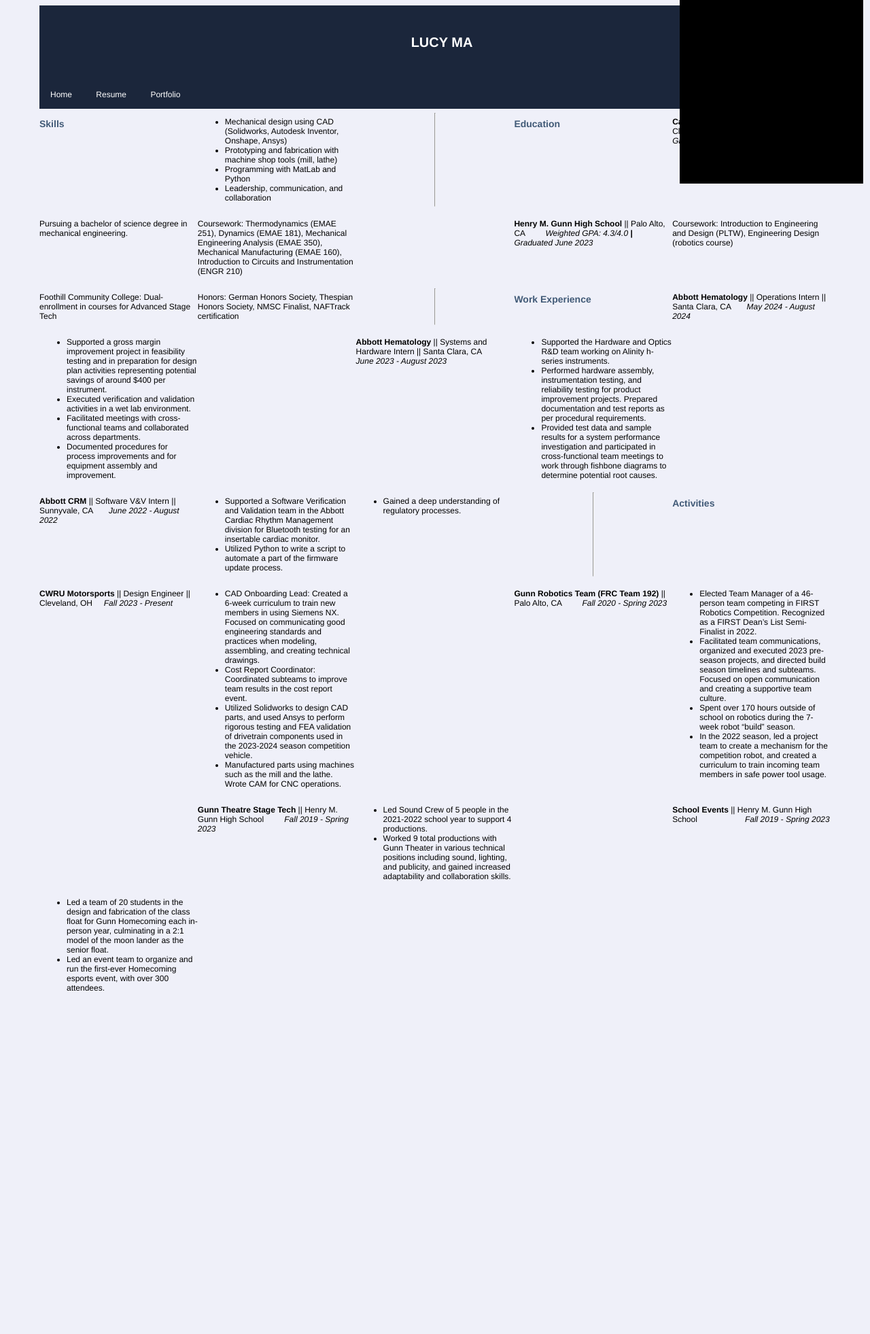
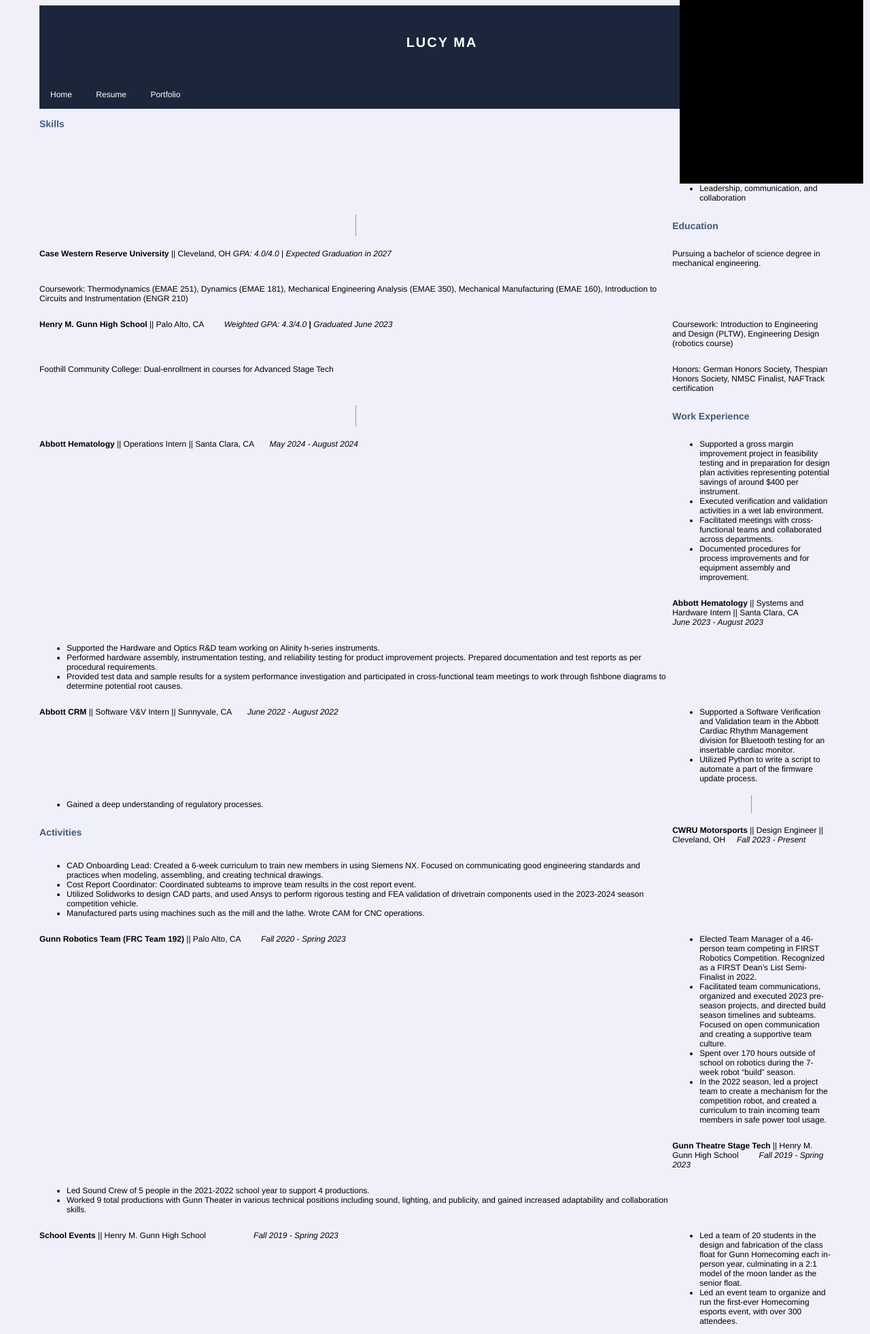
Before and after one commit to lucyttma/lucyttma.github.io, a Jekyll site: the page built from static/resume.html, in a window 1280 px wide. Shown: the whole page at 68% size. Built offline with Jekyll 4.4.1, drawn with Linux system fonts in a browser that asks for light colours; before the commit the page ends 1472 px from its top, so only the background shows below that.

Commit message:
Update resume.scss

```diff
--- a/_sass/resume.scss
+++ b/_sass/resume.scss
@@ -8,11 +8,16 @@
   padding: 30px;
   text-align: center;
   background: #1b263b;
-  .h1 {
+  h1 {
     color: #ffffff;
     font-weight:bold;
     letter-spacing:2px;
   }
+}
+
+.wrapper {
+  display: grid;
+  grid-template-columns: 80% 1fr;
 }
 
 .sidebar {
```
